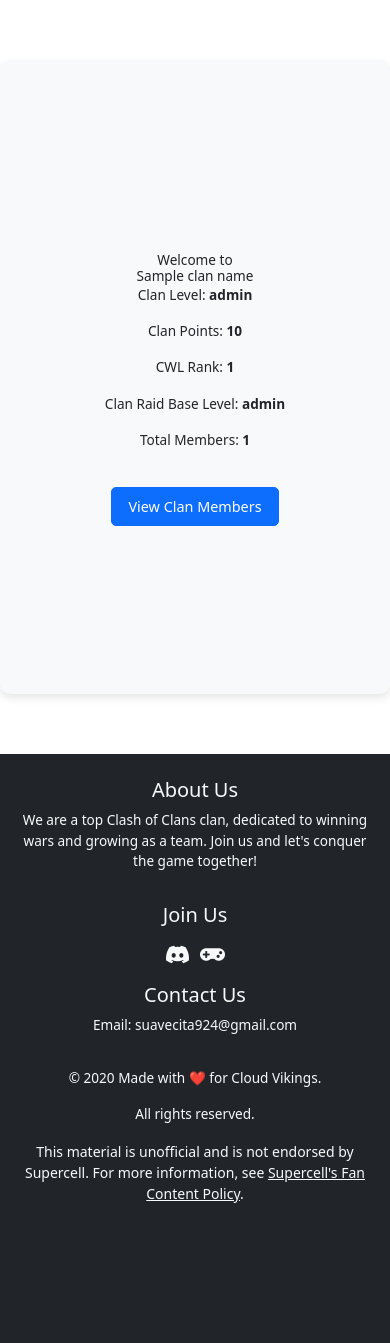
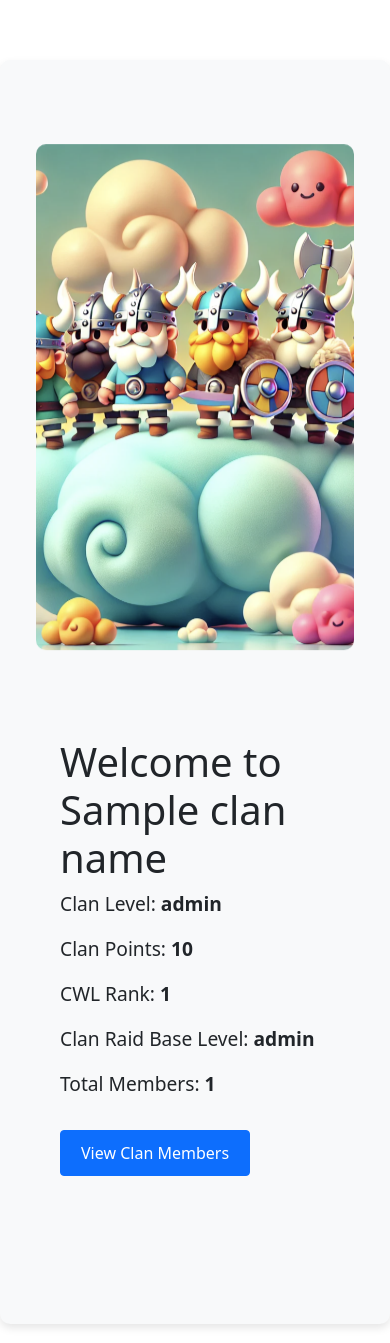
Before and after one commit to mctrinity/cloudvikingswebsite, a Flask app: template templates/index.html in a window 390 px wide. Shown: the part 104-1447 px from the top of the page. Run offline with Flask 3, Linux system fonts and the light colour scheme; the template is opened without the code that fills it: most values are stand-ins (such as "Sample title", 1, 10 or a date in 2020).

Commit message:
revert to previous

```diff
--- a/static/css/style.css
+++ b/static/css/style.css
@@ -3,85 +3,51 @@
     gap: 40px; /* Adjust the spacing between image and details */
 }
 
-.hero-slider {
-    flex: 1; /* Allows the hero slider to take up equal space */
-    max-width: 50%; /* Ensures it doesn't grow too large */
-    height: 400px; /* Adjust as needed */
-    overflow: hidden; /* Hide overflowing parts of the image */
-    border-radius: 10px; /* Optional: rounded corners */
+.hero {
+    flex: 1;
+    max-width: 50%;
+    height: 400px;
     margin-top: 20px;
     margin-bottom: 20px;
-    margin-right: 20px; /* Space between the hero slider and the text */
-    position: relative; /* Required for positioning the images within the slider */
-}
-
-.hero-img {
-    position: absolute;
-    top: 0;
-    left: 0;
-    width: 100%;
-    height: 100%;
-    object-fit: cover; /* Ensures the images cover the slider area */
-    opacity: 0; /* Hidden by default */
-    transition: opacity 1s ease-in-out; /* Smooth fade transition */
-    border-radius: 10px; /* Ensures images have rounded corners */
-}
-
-.hero-img.active {
-    opacity: 1; /* Shows the active image */
-}
-
-.clan-details {
-    flex: 1; /* Allow the details to take up equal space */
-    max-width: 50%; /* Adjust to ensure the details don't grow too large */
-    padding: 20px; /* Adds space inside the container */
-    text-align: center; /* Center-aligns all text within */
-    display: flex;
-    flex-direction: column;
-    justify-content: center; /* Centers the content vertically */
-    align-items: center; /* Centers the content horizontally */
-}
-
-.clan-details h1 {
-    margin: 0; /* Remove default margin for better control */
-}
-
-.clan-details .btn {
-    margin-top: 20px; /* Adds space above the button */
-    padding: 10px 20px; /* Adjusts button padding for better touch targets */
-    font-size: 1rem; /* Ensures the text size is readable */
-    border-radius: 5px; /* Optional: Rounds the corners of the button */
-    transition: background-color 0.3s ease, transform 0.3s ease; /* Smooth hover effects */
-}
-
-.clan-details .btn:hover {
-    background-color: #0056b3; /* Change to a slightly darker shade on hover */
-    transform: scale(1.05); /* Slightly enlarges the button on hover */
+    margin-right: 20px;
 }
 
 
+.hero-img {
+    width: 100%;
+    height: 100%;
+    object-fit: cover;
+    border-radius: 10px; /* Optional: Rounded corners */
+}
 
 @media (max-width: 768px) {
-    .d-flex {
-        flex-direction: column; /* Stack vertically on smaller screens */
-    }
-
-    .hero-slider {
-        max-width: 100%; /* Make the hero slider take full width */
-        height: 60vh; /* Adjust height for smaller screens */
-        margin-right: 0; /* Remove right margin */
+    .hero {
+        height: 60vh; /* Increase the height of the hero image on smaller screens */
+        max-width: 100%; /* Make the image span the full width */
+        margin-top: 20px; /* Maintain equal top margin */
+        margin-bottom: 20px; /* Maintain equal bottom margin */
+        margin-right: 0; /* Remove right margin on smaller screens */
     }
 
     .clan-details {
         max-width: 100%; /* Make the text section span the full width */
-        margin-top: 20px; /* Add space above the text section */
+        margin-top: 20px; /* Add some space above the text section */
     }
 
-    .clan-details .btn {
-        font-size: 0.9rem; /* Slightly smaller font size for smaller screens */
-        padding: 8px 16px; /* Adjust padding for a more compact look */
+    .clan-details h1 {
+        font-size: 2.5rem; /* Increase the size of the heading */
+    }
+
+    .clan-details p {
+        font-size: 1.2rem; /* Increase the size of paragraph text */
+    }
+
+    .btn {
+        font-size: 1rem; /* Adjust button text size for better touch targets */
+        padding: 10px 20px; /* Increase button padding for better tap area */
     }
 }
+
 
 
 /* Custom padding for the navbar */
--- a/templates/base.html
+++ b/templates/base.html
@@ -87,7 +87,7 @@
     <script src="https://cdn.jsdelivr.net/npm/bootstrap@5.1.3/dist/js/bootstrap.bundle.min.js"></script>
 
     <!-- Hero transition -->
-    <script>
+    <!-- <script>
         document.addEventListener('DOMContentLoaded', function() {
             const images = document.querySelectorAll('.hero-img');
             let currentIndex = 0;
@@ -100,7 +100,7 @@
 
             setInterval(showNextImage, 5000); // Change image every 5 seconds (5000 milliseconds)
         });
-    </script>
+    </script> -->
 
 </body>
 </html>
--- a/templates/index.html
+++ b/templates/index.html
@@ -4,46 +4,24 @@
 <div class="container mt-4">
     <!-- Flexbox container for side-by-side layout -->
     <div class="d-flex flex-wrap align-items-center">
-        <!-- Hero slider on the left -->
-        <div class="hero-slider">
+        <!-- Hero image on the left with floating effect -->
+        <div class="hero">
             <img
-                src="{{ url_for('static', filename='images/cv1.png') }}"
-                alt="Hero Image 1"
-                class="hero-img active">
-            <img
-                src="{{ url_for('static', filename='images/cv2.png') }}"
-                alt="Hero Image 2"
-                class="hero-img">
-            <img
-                src="{{ url_for('static', filename='images/cv3.png') }}"
-                alt="Hero Image 3"
-                class="hero-img">
-            <img
-                src="{{ url_for('static', filename='images/cv4.png') }}"
-                alt="Hero Image 4"
-                class="hero-img">
-            <img
-                src="{{ url_for('static', filename='images/cv5.png') }}"
-                alt="Hero Image 5"
-                class="hero-img">
-            <img
-                src="{{ url_for('static', filename='images/cv6.png') }}"
-                alt="Hero Image 6"
-                class="hero-img">
+                src="{{ url_for('static', filename='images/cv_hero.png') }}"
+                alt="War Arena Banner"
+                class="hero-img floating-clouds">
         </div>
 
-        <!-- Clan details centered -->
-        <div class="clan-details px-4 text-center">
-            <h1>Welcome to</h1>
-            <h1>{{ clan_name }}</h1>
+        <!-- Clan details on the right -->
+        <div class="clan-details px-4">
+            <h1>Welcome to {{ clan_name }}</h1>
             <p>Clan Level: <strong>{{ clan_level }}</strong></p>
             <p>Clan Points: <strong>{{ clan_points }}</strong></p>
             <p>CWL Rank: <strong>{{ cwl_rank }}</strong></p>
             <p>Clan Raid Base Level: <strong>{{ capital_hall_level }}</strong></p>
             <p>Total Members: <strong>{{ member_count }}</strong></p>
-            <a href="/members" class="btn btn-primary">View Clan Members</a>
+            <a href="/members" class="btn btn-primary mt-3">View Clan Members</a>
         </div>
-
     </div>
 </div>
 {% endblock %}
```
